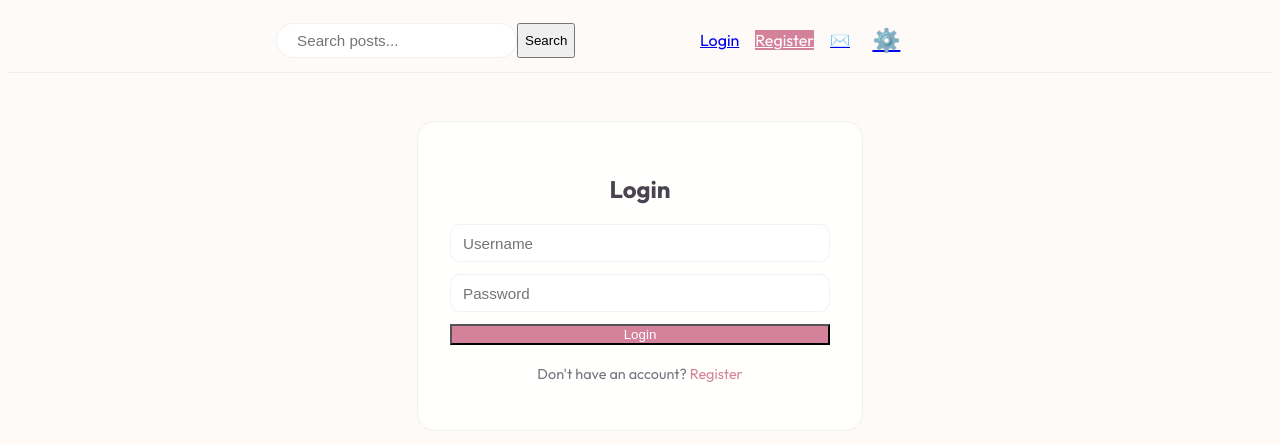
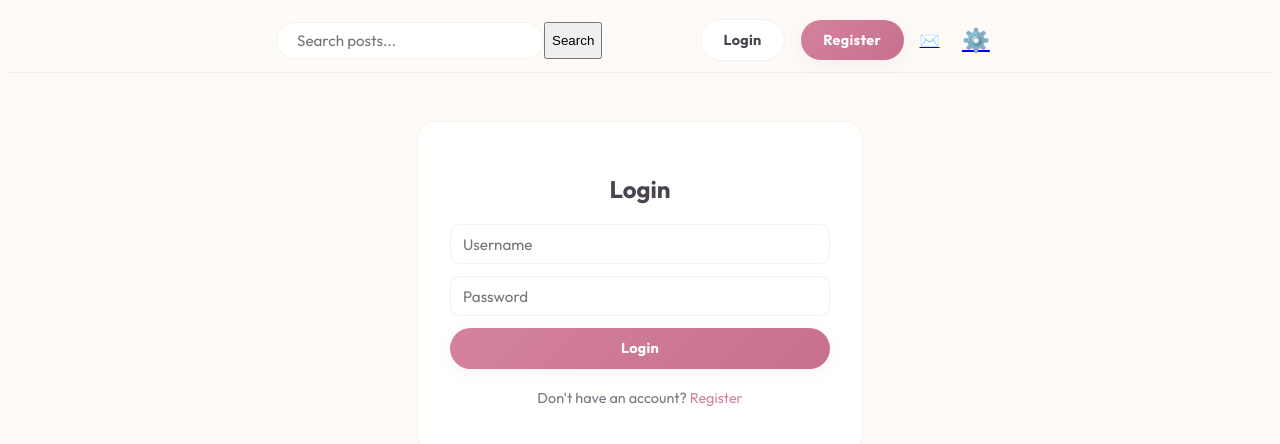
Before and after one commit to velo4705/project-dreamy, a React (Vite) app in the folder client/: page /login in a window 1280 px wide. Shown: the top 444 px of the page. Built offline with nearby package versions, Linux system fonts and the light colour scheme; no server answers.

Commit message:
feat: integrate media fields in post queries, upgrade UI components with Lucide icons, and expand user profile data in auth routes

```diff
--- a/client/src/components/VoteButtons.css
+++ b/client/src/components/VoteButtons.css
@@ -2,41 +2,43 @@
   display: flex;
   flex-direction: column;
   align-items: center;
-  gap: 0.15rem;
-  min-width: 40px;
-  padding: 0.2rem;
-  border-radius: var(--radius-sm);
+  gap: 0.25rem;
+  padding: 0.5rem;
+  background: var(--bg-secondary);
+  border-radius: var(--radius-md);
+  border: 1px solid var(--border-light);
 }
 
 .vote-btn {
   background: none;
   border: none;
+  padding: 0.25rem;
   cursor: pointer;
-  font-size: 1rem;
   color: var(--text-muted);
-  padding: 0.3rem;
+  transition: all 0.2s ease;
+  display: flex;
+  align-items: center;
+  justify-content: center;
   border-radius: var(--radius-sm);
-  line-height: 1;
-  transition: all 0.2s;
 }
 
 .vote-btn:hover {
-  background: var(--bg-secondary);
-  color: var(--text-primary);
+  background: var(--surface-raised);
+  transform: scale(1.1);
 }
 
 .vote-btn.upvote.active {
   color: var(--upvote);
-  background: var(--upvote-bg);
 }
 
 .vote-btn.downvote.active {
   color: var(--downvote);
-  background: var(--downvote-bg);
 }
 
 .vote-score {
-  font-weight: 700;
-  font-size: 0.95rem;
+  font-weight: 800;
+  font-size: 0.9rem;
   color: var(--text-primary);
+  min-width: 2rem;
+  text-align: center;
 }
--- a/client/src/components/VoteButtons.jsx
+++ b/client/src/components/VoteButtons.jsx
@@ -1,3 +1,4 @@
+import { ArrowBigUp, ArrowBigDown } from "lucide-react";
 import { useAuth } from "../context/AuthContext";
 import { useNavigate } from "react-router-dom";
 import "./VoteButtons.css";
@@ -21,7 +22,7 @@ export default function VoteButtons({ score, userVote, onVote }) {
         onClick={() => handleVote(1)}
         title="Upvote"
       >
-        &#9650;
+        <ArrowBigUp size={24} fill={userVote === 1 ? "currentColor" : "none"} />
       </button>
       <span className="vote-score">{score}</span>
       <button
@@ -29,7 +30,7 @@ export default function VoteButtons({ score, userVote, onVote }) {
         onClick={() => handleVote(-1)}
         title="Downvote"
       >
-        &#9660;
+        <ArrowBigDown size={24} fill={userVote === -1 ? "currentColor" : "none"} />
       </button>
     </div>
   );
--- a/client/src/index.css
+++ b/client/src/index.css
@@ -48,24 +48,74 @@
   --text-muted: #666666;
 }
 
-/* ===== CORE STYLES (Using Variables) ===== */
+/* ===== CORE STYLES ===== BUTTONS & INPUTS ===== */
+
+.btn {
+  font-family: "Outfit", sans-serif;
+  border-radius: var(--radius-full);
+  transition: all 0.4s cubic-bezier(0.175, 0.885, 0.32, 1.275);
+  display: inline-flex;
+  align-items: center;
+  justify-content: center;
+  gap: 0.6rem;
+  padding: 0.7rem 1.4rem;
+  font-weight: 700;
+  cursor: pointer;
+  border: none;
+  font-size: 0.9rem;
+  letter-spacing: 0.02em;
+  text-decoration: none;
+  box-shadow: var(--shadow-sm);
+}
+
+.btn:hover {
+  transform: translateY(-3px) scale(1.03);
+  box-shadow: var(--shadow-md);
+}
+
+.btn:active {
+  transform: translateY(-1px) scale(0.97);
+}
+
+.btn-primary {
+  background: linear-gradient(135deg, var(--accent), var(--accent-hover));
+  color: white !important;
+  box-shadow: 0 4px 15px var(--accent-soft);
+}
+
+.btn-secondary {
+  background: var(--surface-raised);
+  color: var(--text-primary) !important;
+  border: 1px solid var(--border);
+}
+
+.btn-secondary:hover {
+  background: var(--accent-soft);
+  border-color: var(--accent-light);
+  color: var(--accent) !important;
+}
+
+.btn-icon {
+  padding: 0.6rem;
+  aspect-ratio: 1/1;
+}
+
+input, textarea {
+  font-family: "Outfit", sans-serif;
+  border-radius: var(--radius-md);
+  border: 1px solid var(--border);
+  background: var(--surface);
+  transition: all 0.3s ease;
+  padding: 0.8rem 1rem;
+  color: var(--text-primary);
+  font-size: 1rem;
+}
 
 body {
   font-family: "Outfit", sans-serif;
   background: var(--bg);
   color: var(--text-primary);
   transition: background 0.4s ease, color 0.4s ease;
-}
-
-/* Use the dynamic accent for buttons, borders, and highlights */
-.btn-primary {
-  background: var(--accent) !important;
-  color: white !important;
-}
-
-.btn-primary:hover {
-  filter: brightness(1.1);
-  box-shadow: 0 4px 15px var(--accent-soft);
 }
 
 .navbar-brand {
```
Also changed, not shown: 2 other files (tests, documents, lock files or other folders).
